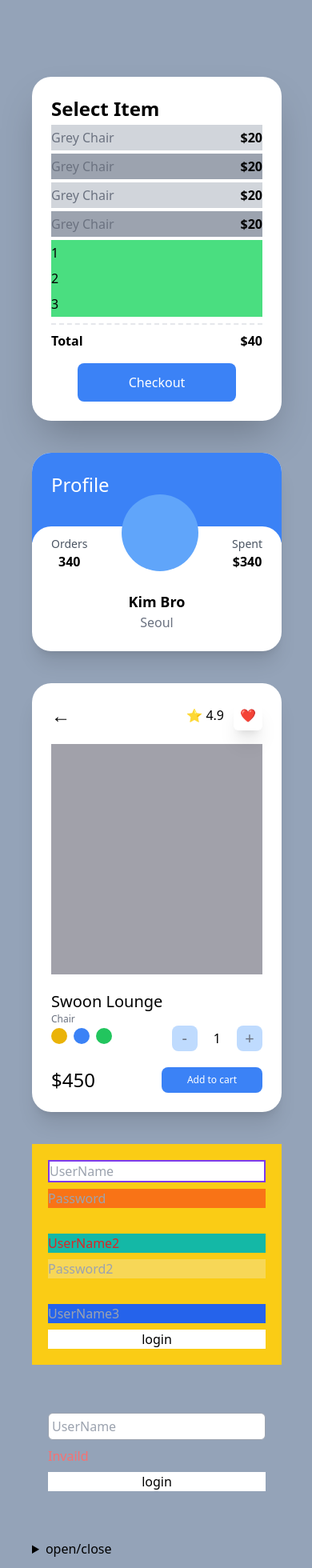
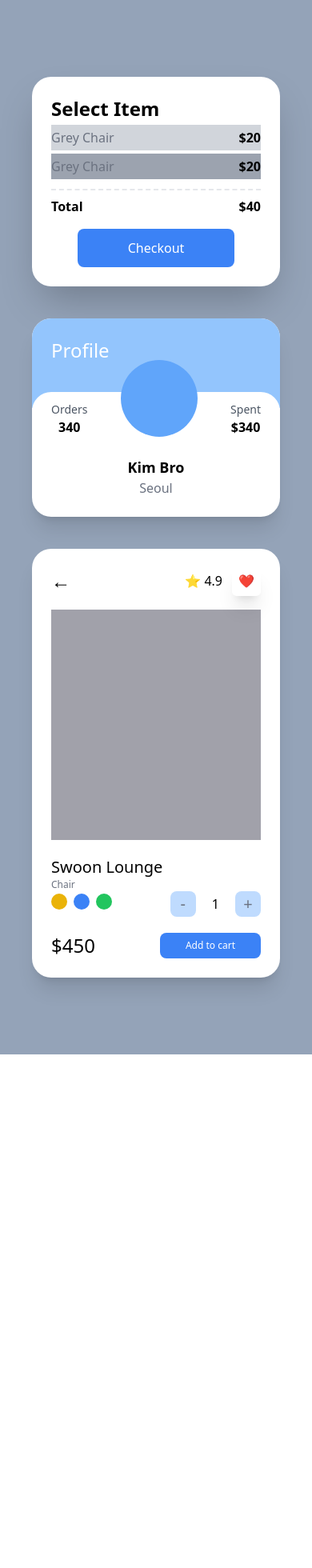
Before and after one commit to kimbro95/NextJS-CloneCoding, a Next.js app: page / in a window 390 px wide. Shown: the top 1960 px of the page at 80% size. After the commit the page ends 1318 px from the top, so only its background shows below. Built offline with nearby package versions, Linux system fonts and the light colour scheme.

Commit message:
4.10 Responsive Modifiers part Two

```diff
--- a/pages/index.tsx
+++ b/pages/index.tsx
@@ -2,26 +2,17 @@ import type { NextPage } from 'next'
 
 const Home: NextPage = () => {
   return (
-    <div className='bg-slate-400 py-24 px-10 grid gap-10'>
-      <div className='bg-white sm:bg-red-400 md:hover:bg-teal-400 lg:bg-violet-400 xl:bg-yellow-400 2xl:bg-orange-400 p-6 rounded-3xl shadow-2xl'>
+    <div className='bg-slate-400 xl:place-content-center py-24 px-10 grid gap-10 xl:grid-cols-3 lg:grid-cols-2'>
+      <div className='bg-white flex flex-col justify-between p-6 rounded-3xl shadow-2xl'>
         <span className='font-semibold text-2xl'>Select Item</span>
         <ul>
           {
-          [1, 2, 3, 4].map((i) => (
+          [1, 2].map((i) => (
           <div key={i} className='flex justify-between my-1 py-1 odd:bg-gray-300 even:bg-gray-400'>
             <span className='text-gray-500'>Grey Chair</span>
             <span className='font-semibold'>$20</span>
           </div>
           ))
-          }
-        </ul>
-        <ul>
-          {
-            ["1", "2", "3", ""].map((v, i) => (
-              <li key={i} className="bg-green-400 py-1 empty:hidden">
-                {v}
-              </li>
-            ))
           }
         </ul>
         <div className='flex justify-between border-t-2 border-dashed mt-2 pt-2'>
@@ -37,7 +28,7 @@ const Home: NextPage = () => {
       </div>
 
       <div className="bg-white overflow-hidden rounded-3xl shadow-xl group">
-        <div className="bg-blue-500 p-6 pb-14">
+        <div className="portrait:bg-blue-300 landscape:bg-lime-400 p-6 pb-14 xl:pb-44">
           <span className="text-white text-2xl">Profile</span>
         </div>
         <div className="rounded-3xl p-6 bg-white relative -top-5">
@@ -59,7 +50,7 @@ const Home: NextPage = () => {
         </div>
       </div>
 
-      <div className="bg-white p-6 rounded-3xl shadow-xl">
+      <div className="bg-white p-6 rounded-3xl shadow-xl lg:col-span-2 xl:col-span-1">
         <div className="flex mb-5 justify-between items-center">
           <span className='text-2xl font-semibold'>←</span>
           <div className="space-x-3">
@@ -95,65 +86,6 @@ const Home: NextPage = () => {
           </div>
         </div>
       </div>
-
-      <form className='flex flex-col space-y-2 bg-yellow-400 p-5 focus-within:bg-green-400'>
-        <input type="text" placeholder='UserName' required className='required:border-2 border-violet-600' />
-        <input type="password" placeholder='Password' required className='invalid:bg-orange-500' />
-        <br/>
-        <input type="text" placeholder='UserName2' required className='placeholder-shown:bg-teal-500 placeholder:text-red-600' />
-        <input type="password" placeholder='Password2' disabled className='disabled:opacity-2' />
-        <br/>
-        <input type="text" placeholder='UserName3' required className='required:bg-red-500 invalid:bg-blue-600 valid:bg-violet-600' />
-        <input type="submit" value="login" className='bg-white'/>
-      </form>
-
-      {/*
-        -peer
-        peer를 선언할 때는 peer selector 보다 위에 작성해야한다.
-      */}
-      <form className="flex flex-col space-y-2 p-5 ">
-        <input
-          type="text"
-          required
-          placeholder='UserName'
-          className='peer border p-1 border-gray-400 rounded-md'
-        />
-        <span className='hidden peer-invalid:block peer-invalid:text-red-400'>Invaild</span>
-        <span className='hidden peer-valid:block peer-valid:text-teal-500'>Vaild</span>
-        <input type="submit" value="login" className='bg-white'/>
-      </form>
-
-      {/*
-        -details (open)
-        기본 HTML 문법
-        open: (open-{modifier})
-      */}
-      <details className='open:bg-violet-500'>
-        <summary className='cursor-pointer'>open/close</summary>
-        <span>open</span>
-      </details>
-
-      {/*
-        list: (list-{modifier})
-      */}
-      <ul className='list-disc marker:text-red-400'>
-        <li>hello</li>
-        <li>hello</li>
-        <li>hello</li>
-      </ul>
-
-      {/*
-        file: (file-{modifier})
-        modifier를 중첩하여 사용할 수 있다.
-        ex) file:hover:bg-white
-      */}
-      <input type="file" className='file:border-0 file:rounded-md file:bg-green-500 file:text-white'/>
-      <input type="file" className='file:border-0 file:rounded-md file:bg-green-500 file:hover:bg-white file:hover:text-black'/>
-
-      {/*
-        first-letter
-      */}
-      <p className='first-letter:text-5xl'>abcdefghi</p>
     </div>
   );
 }
```
Also changed, not shown: memo.txt.
